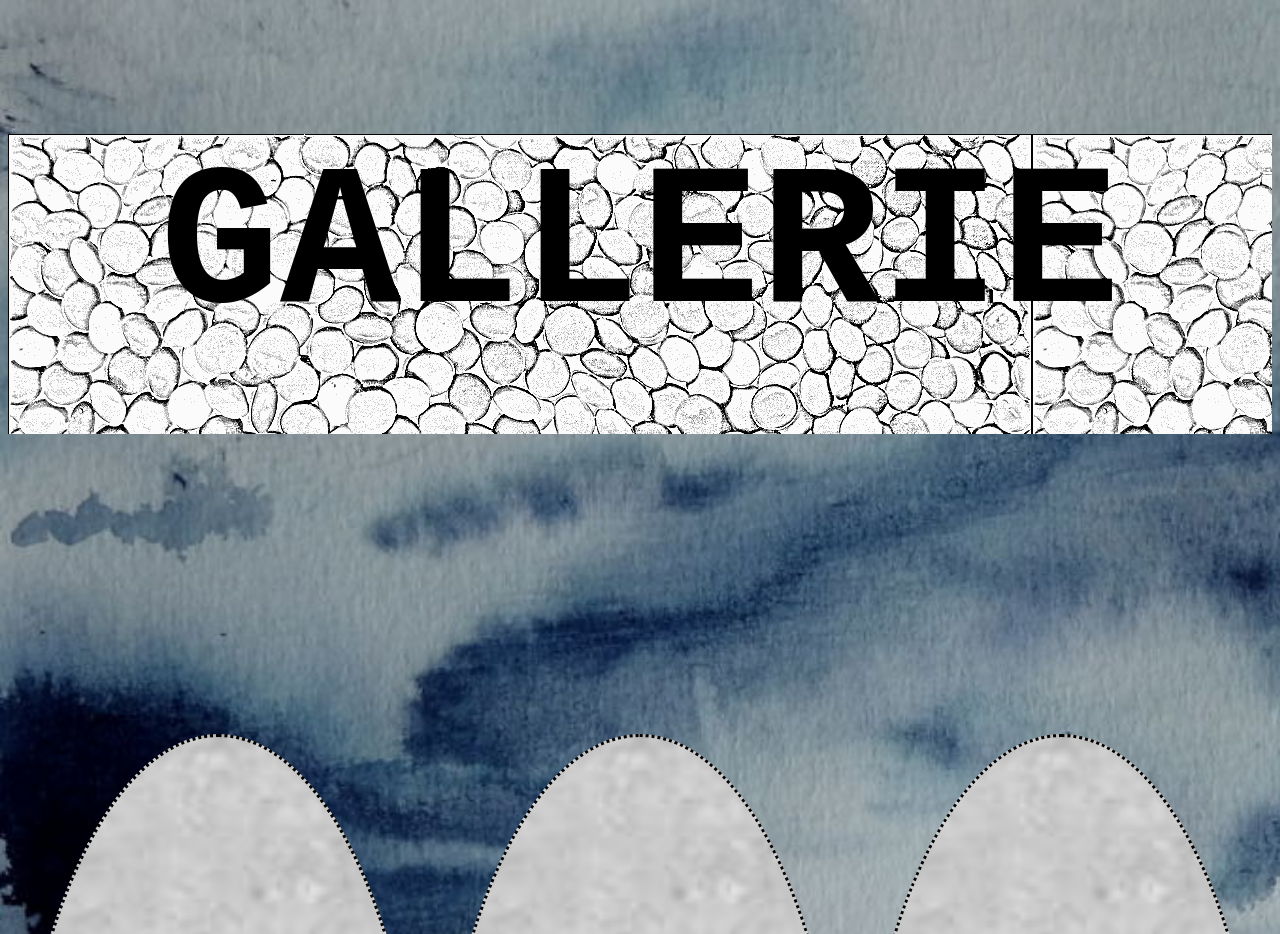
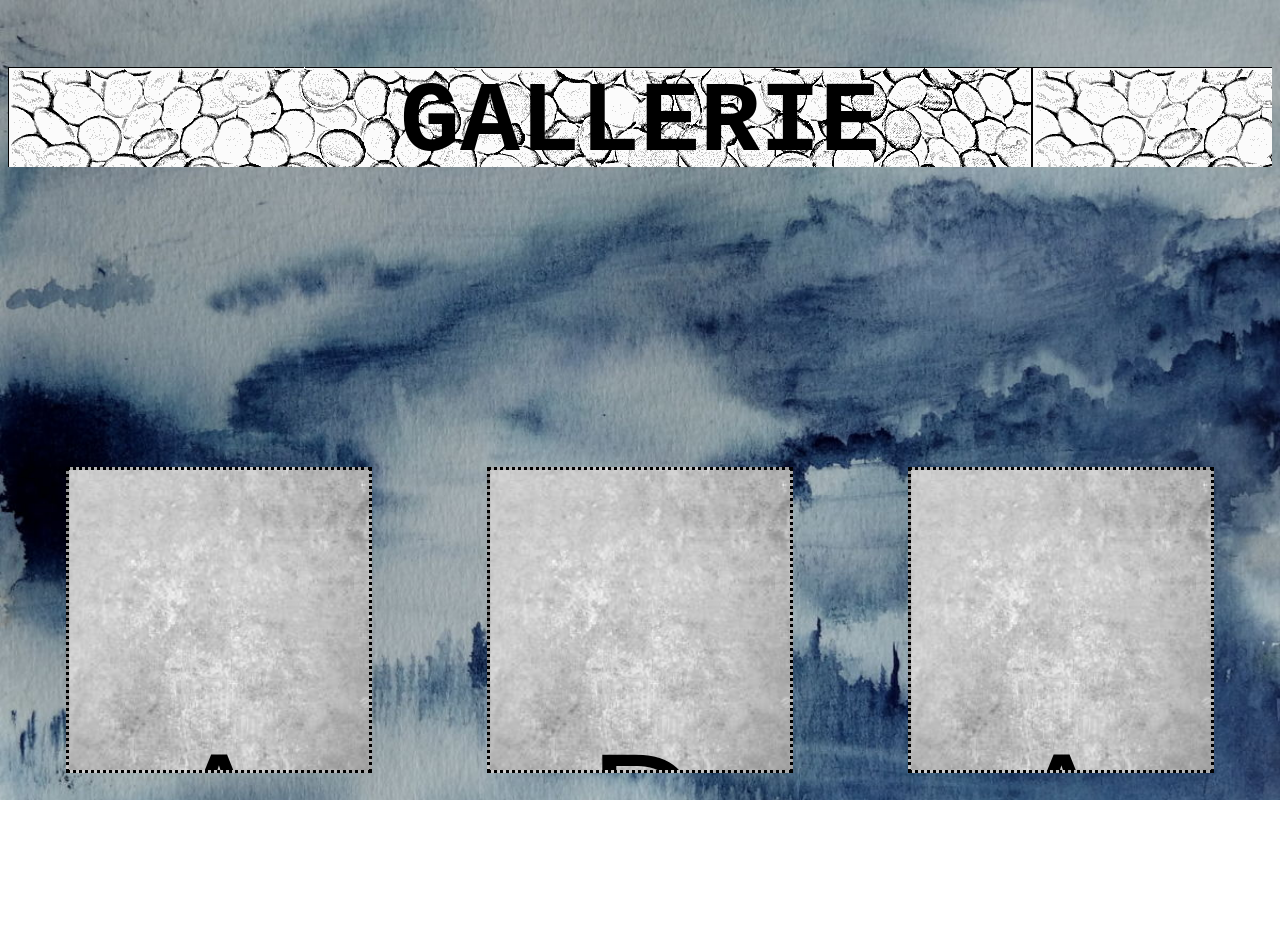
Before and after one commit to eugenie07/projetsite, a plain HTML site: page gallerie.html in a window 1280 px wide. Shown: the top 934 px of the page. After the commit the page ends 800 px from the top, so only its background shows below. Drawn offline with Linux system fonts and the light colour scheme.

Commit message:
commit 7
taille balises

```diff
--- a/gallerie.css
+++ b/gallerie.css
@@ -1,7 +1,7 @@
 header {
-  height: 300px;
+  height: 100px;
   background-image: url("image fond gallerie.png");
-  font-size: 100px;
+  font-size: 50px;
   font-family: monospace;
 }
 
@@ -21,25 +21,23 @@ body {
   border: 3px;
   border-style: dotted;
   border-color: black;
-  border-radius: 100%;
   background-image: url("fond gris aquarelle.jpg");
   background-size: cover;
-  width: 1000px;
-  height: 1000px;
+  width:300px;
+  height:300px;
   text-align: center;
   overflow: hidden;
   transition: height 2s;
 }
 
 .sous-titre:hover {
-  height: 2000px;
+  height: 700px;
   background-image: url("fond gris aquarelle.jpg");
   background-size: cover;
-  border-radius: 50%;
 }
 
 .sous-titre p {
 padding: 100px;
-font-size: 200px;
+font-size: 150px;
 font-family: fantasy;
 }
```
